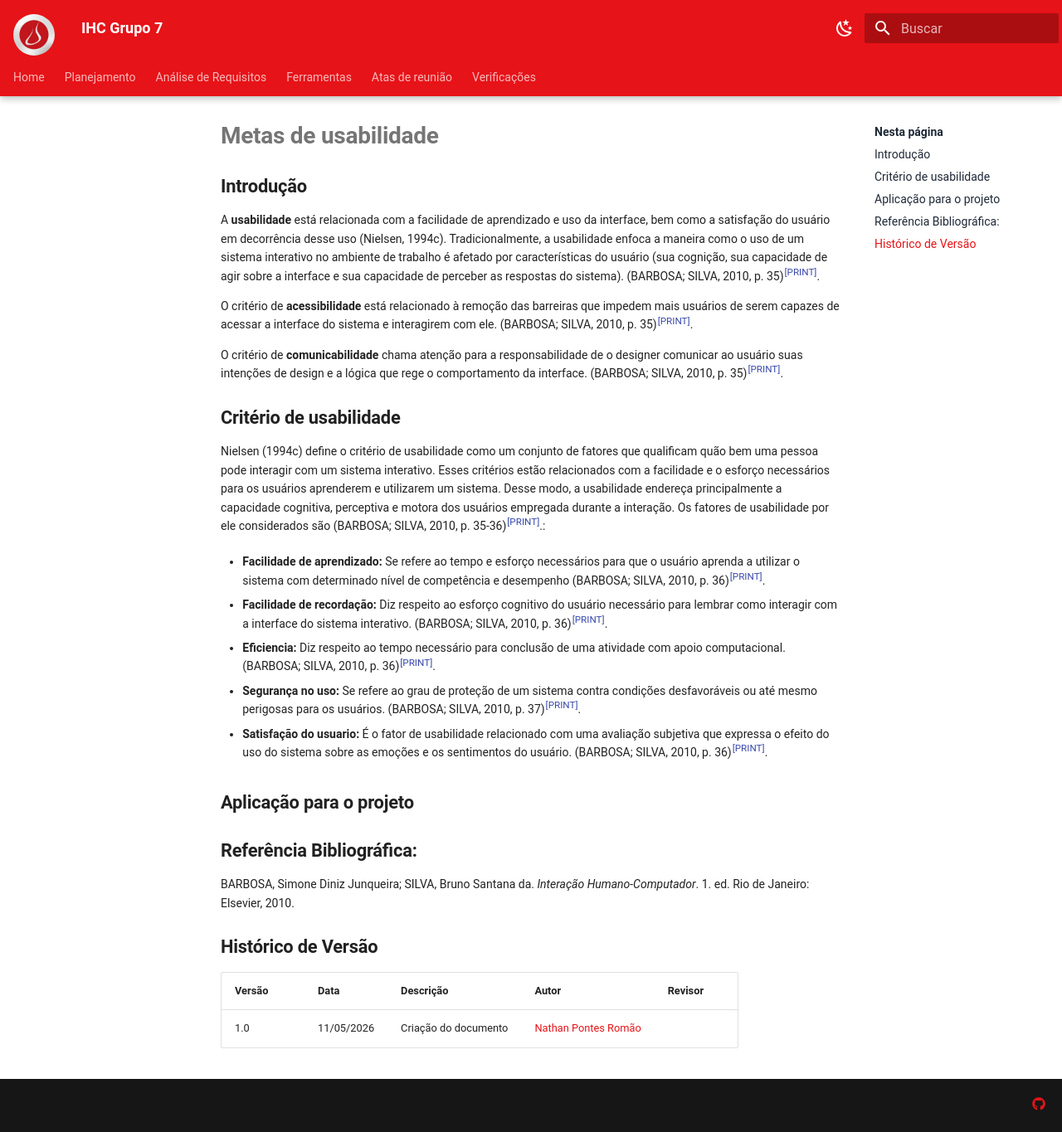
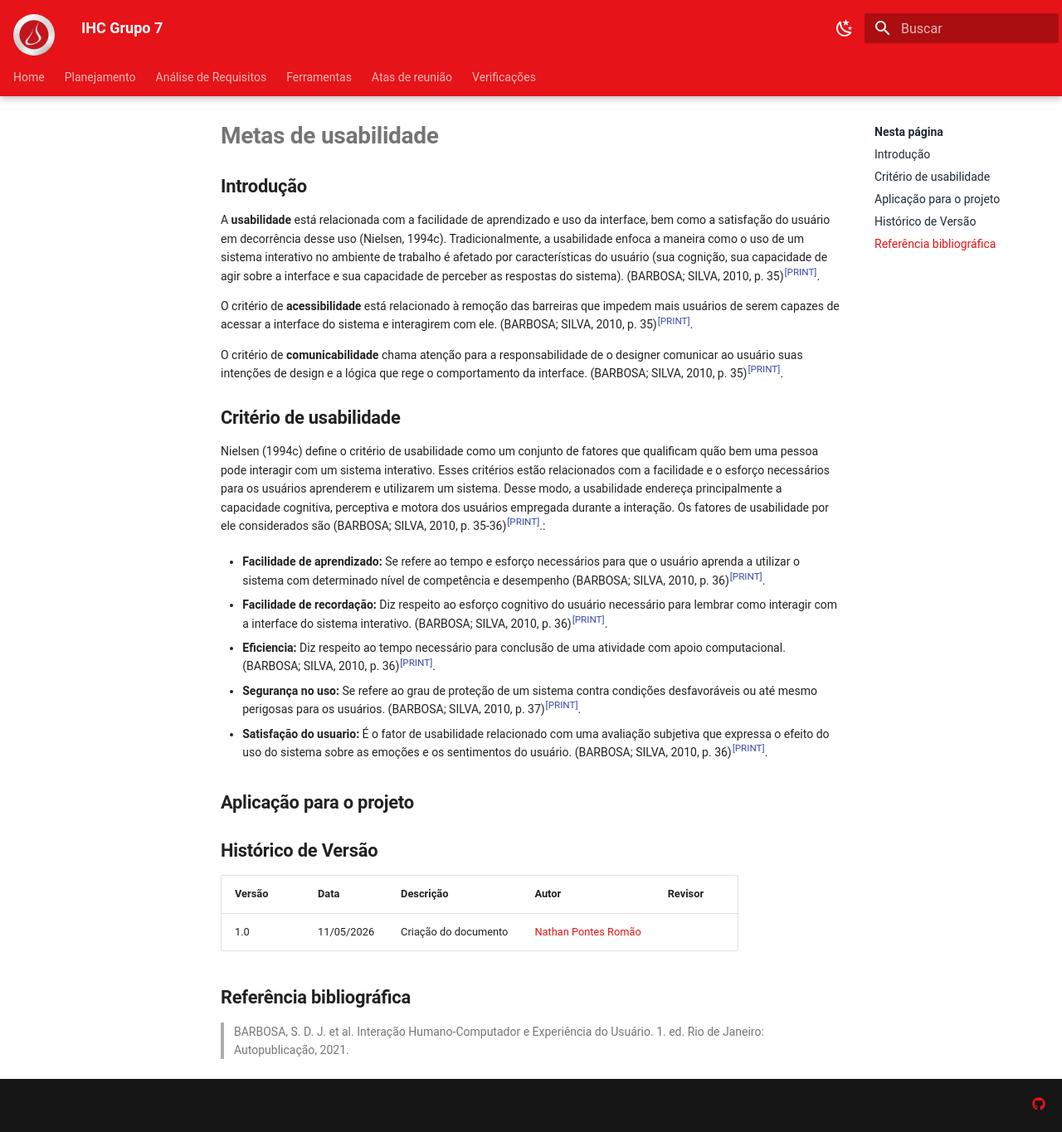
Before and after one commit to Interacao-Humano-Computador/2026.1-Grupo07, an MkDocs documentation site: the page built from docs/principiosgerais/metasDeUsabilidade.md, in a window 1280 px wide and 1365 px high. Shown: the whole window at 83% size. Built offline with MkDocs 1.6.1 and Material for MkDocs 9.7.7, drawn with Linux system fonts in a browser that asks for light colours.

Commit message:
Correcao da referencia

```diff
--- a/docs/principiosgerais/metasDeUsabilidade.md
+++ b/docs/principiosgerais/metasDeUsabilidade.md
@@ -24,11 +24,12 @@ nível de competência e desempenho <span class="hover-image">(BARBOSA; SILVA, 2
 ## Aplicação para o projeto
 
 
-## Referência Bibliográfica:
-BARBOSA, Simone Diniz Junqueira; SILVA, Bruno Santana da. *Interação Humano-Computador*. 1. ed. Rio de Janeiro: Elsevier, 2010.
-
 ## Histórico de Versão
 
 | Versão | Data | Descrição | Autor | Revisor |
 | :--- | :--- | :--- | :--- | :--- |
 | 1.0 | 11/05/2026 | Criação do documento |[Nathan Pontes Romão](https://github.com/nathanpromao)|  |
+
+## Referência bibliográfica
+
+>BARBOSA, S. D. J. et al. Interação Humano-Computador e Experiência do Usuário. 1. ed. Rio de Janeiro: Autopublicação, 2021.
```
